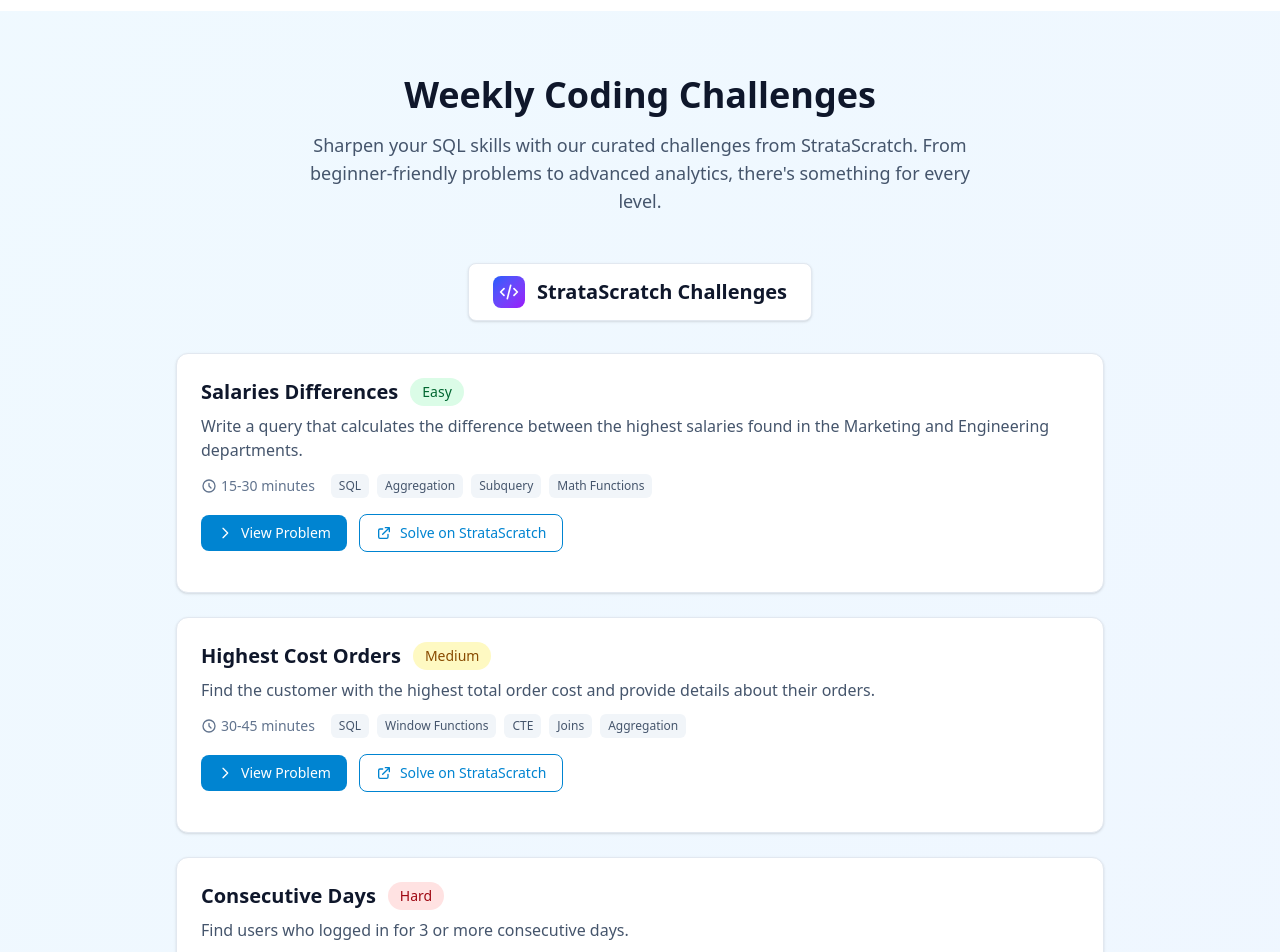
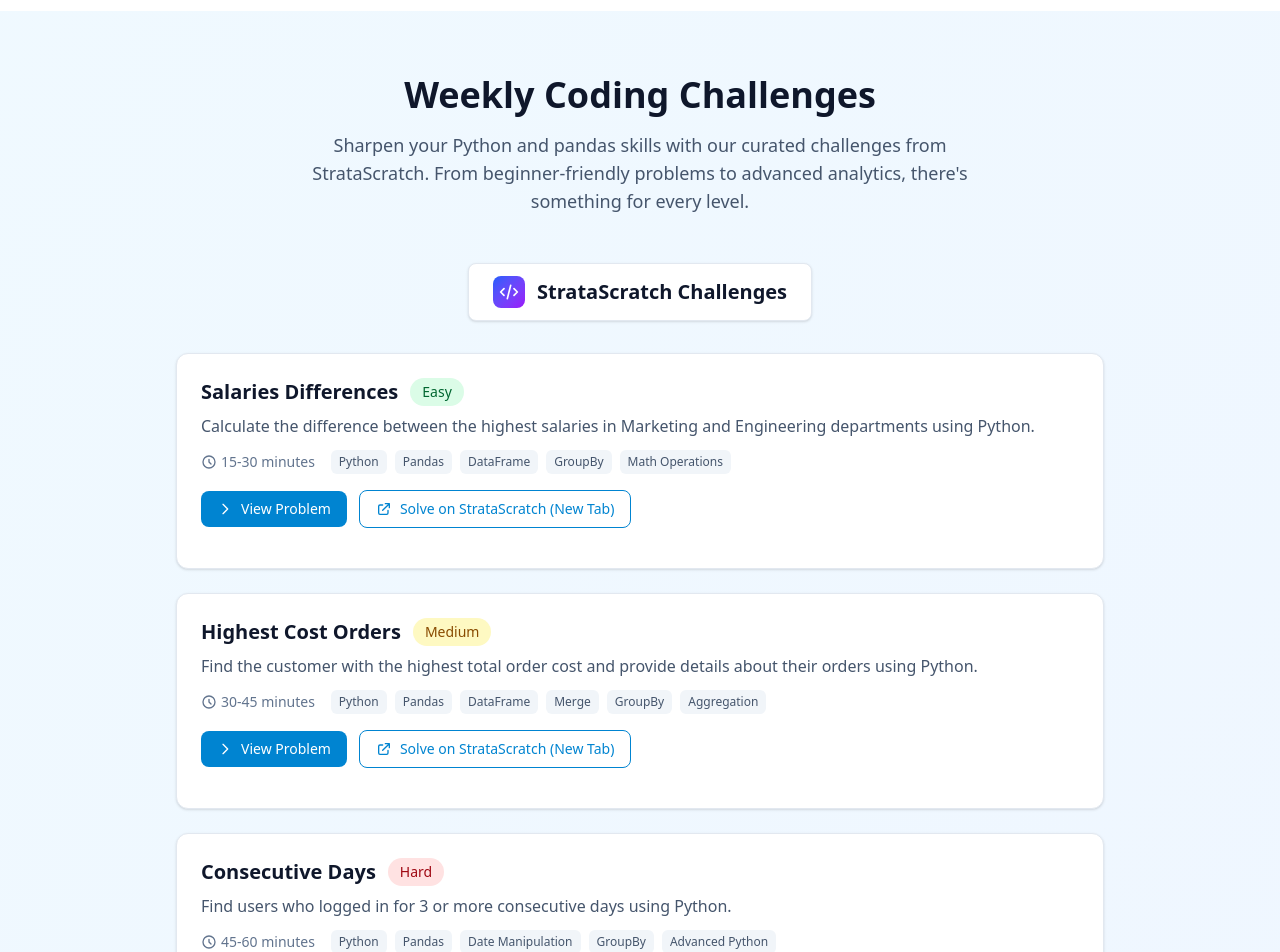
Before and after one commit to haseebraza715/elte-dsc-website, a React (Vite) app: page / in a window 1280 px wide. Shown: the part 2760-3712 px from the top of the page. Built offline with nearby package versions, Linux system fonts and the light colour scheme.

Commit message:
added proper description of python problems

```diff
--- a/src/components/WeeklyChallenges.jsx
+++ b/src/components/WeeklyChallenges.jsx
@@ -12,25 +12,30 @@
       difficulty: 'Easy',
       difficultyColor: 'bg-green-100 text-green-800',
       platform: 'StrataScratch',
-      description: 'Write a query that calculates the difference between the highest salaries found in the Marketing and Engineering departments.',
-      problem: `Given a table with employee information, you need to find the salary difference between the highest-paid employee in Marketing and the highest-paid employee in Engineering.
+      description: 'Calculate the difference between the highest salaries in Marketing and Engineering departments using Python.',
+      problem: `Given a DataFrame with employee information, you need to find the salary difference between the highest-paid employee in Marketing and the highest-paid employee in Engineering.
 
-Table Schema:
+DataFrame Schema:
 - id (int): Employee ID
-- first_name (varchar): Employee's first name
-- last_name (varchar): Employee's last name
+- first_name (str): Employee's first name
+- last_name (str): Employee's last name
 - salary (int): Employee's salary
-- department (varchar): Employee's department
+- department (str): Employee's department
 
 Expected Output:
-- salary_difference (int): The absolute difference between the highest salaries in Marketing and Engineering departments`,
+- salary_difference (int): The absolute difference between the highest salaries in Marketing and Engineering departments
+
+Example:
+Input: employees DataFrame with salary and department columns
+Output: Integer representing the salary difference`,
       hints: [
-        'Use MAX() function to find the highest salary in each department',
-        'Use WHERE clause to filter by department',
-        'Use ABS() function to get the absolute difference',
-        'Consider using a subquery or CTE for cleaner code'
+        'Use pandas groupby() to group by department',
+        'Apply max() function to find highest salary in each department',
+        'Use loc or query to filter specific departments',
+        'Use abs() function to get the absolute difference',
+        'Consider using numpy for mathematical operations'
       ],
-      tags: ['SQL', 'Aggregation', 'Subquery', 'Math Functions'],
+      tags: ['Python', 'Pandas', 'DataFrame', 'GroupBy', 'Math Operations'],
       estimatedTime: '15-30 minutes',
       link: 'https://platform.stratascratch.com/coding/10308-salaries-differences?code_type=2'
     },
@@ -40,36 +45,36 @@
       difficulty: 'Medium',
       difficultyColor: 'bg-yellow-100 text-yellow-800',
       platform: 'StrataScratch',
-      description: 'Find the customer with the highest total order cost and provide details about their orders.',
+      description: 'Find the customer with the highest total order cost and provide details about their orders using Python.',
       problem: `You need to identify the customer who has spent the most money in total across all their orders, and then provide details about their highest-cost orders.
 
-Table Schemas:
+DataFrames:
 customers:
 - id (int): Customer ID
-- first_name (varchar): Customer's first name
-- last_name (varchar): Customer's last name
+- first_name (str): Customer's first name
+- last_name (str): Customer's last name
 
 orders:
 - id (int): Order ID
 - cust_id (int): Customer ID (foreign key)
 - order_date (datetime): Date of the order
-- order_details (varchar): Details about the order
+- order_details (str): Details about the order
 - total_order_cost (int): Total cost of the order
 
 Expected Output:
-- first_name (varchar): Customer's first name
-- last_name (varchar): Customer's last name
+- first_name (str): Customer's first name
+- last_name (str): Customer's last name
 - total_order_cost (int): Total cost of all orders
 - order_date (datetime): Date of the highest-cost order
-- order_details (varchar): Details of the highest-cost order`,
+- order_details (str): Details of the highest-cost order`,
       hints: [
-        'First find the customer with the highest total order cost using SUM() and GROUP BY',
-        'Use window functions or subqueries to identify the top customer',
-        'Then filter orders for that specific customer',
-        'Use ROW_NUMBER() or RANK() to find the highest-cost order per customer',
-        'Consider using CTEs for better readability'
+        'Use pandas merge() to join customers and orders DataFrames',
+        'Use groupby() and sum() to calculate total order cost per customer',
+        'Use idxmax() to find the customer with highest total cost',
+        'Filter orders for the top customer and find their highest-cost order',
+        'Consider using sort_values() and head() for alternative approaches'
       ],
-      tags: ['SQL', 'Window Functions', 'CTE', 'Joins', 'Aggregation'],
+      tags: ['Python', 'Pandas', 'DataFrame', 'Merge', 'GroupBy', 'Aggregation'],
       estimatedTime: '30-45 minutes',
       link: 'https://platform.stratascratch.com/coding/9915-highest-cost-orders?code_type=2'
     },
@@ -79,15 +84,15 @@
       difficulty: 'Hard',
       difficultyColor: 'bg-red-100 text-red-800',
       platform: 'StrataScratch',
-      description: 'Find users who logged in for 3 or more consecutive days.',
-      problem: `You need to identify users who have logged in for at least 3 consecutive days. This is a classic problem that requires understanding of window functions and date manipulation.
+      description: 'Find users who logged in for 3 or more consecutive days using Python.',
+      problem: `You need to identify users who have logged in for at least 3 consecutive days. This requires understanding of date manipulation and grouping in pandas.
 
-Table Schema:
+DataFrame Schema:
 sf_events:
 - id (int): Event ID
 - user_id (int): User ID
 - date (datetime): Date of the event (login)
-- event_type (varchar): Type of event (e.g., 'login')
+- event_type (str): Type of event (e.g., 'login')
 
 Expected Output:
 - user_id (int): User ID
@@ -95,13 +100,14 @@
 
 Note: A user is considered to have logged in on consecutive days if they have events on consecutive calendar days.`,
       hints: [
-        'Use ROW_NUMBER() window function to create a sequence',
-        'Calculate the difference between the login date and the row number to identify consecutive days',
-        'Group by user_id and the calculated difference to find consecutive day groups',
+        'Use pandas groupby() to group by user_id',
+        'Apply date sorting and calculate date differences',
+        'Use diff() function to find consecutive days',
+        'Use cumsum() to group consecutive day sequences',
         'Filter groups that have 3 or more consecutive days',
-        'Consider using LAG() or LEAD() functions for alternative approaches'
+        'Consider using shift() for alternative consecutive day detection'
       ],
-      tags: ['SQL', 'Window Functions', 'Date Functions', 'CTE', 'Advanced SQL'],
+      tags: ['Python', 'Pandas', 'Date Manipulation', 'GroupBy', 'Advanced Python'],
       estimatedTime: '45-60 minutes',
       link: 'https://platform.stratascratch.com/coding/2054-consecutive-days?code_type=2'
     }
@@ -120,7 +126,7 @@
             Weekly Coding Challenges
           </h2>
           <p className="text-lg text-slate-600 max-w-2xl mx-auto">
-            Sharpen your SQL skills with our curated challenges from StrataScratch.
+            Sharpen your Python and pandas skills with our curated challenges from StrataScratch.
             From beginner-friendly problems to advanced analytics, there's something for every level.
           </p>
         </div>
@@ -207,7 +213,7 @@
                       <svg className="w-4 h-4 mr-2" fill="none" stroke="currentColor" viewBox="0 0 24 24">
                         <path strokeLinecap="round" strokeLinejoin="round" strokeWidth={2} d="M10 6H6a2 2 0 00-2 2v10a2 2 0 002 2h10a2 2 0 002-2v-4M14 4h6m0 0v6m0-6L10 14" />
                       </svg>
-                      Solve on StrataScratch
+                      Solve on StrataScratch (New Tab)
                     </a>
                   </div>
 
@@ -309,7 +315,7 @@
                       rel="noopener noreferrer"
                       className="inline-flex items-center px-3 py-1 bg-sky-600 hover:bg-sky-700 text-white rounded-md text-xs font-medium transition-colors focus:outline-none focus:ring-2 focus:ring-sky-500"
                     >
-                      Start Challenge
+                      Start Challenge (New Tab)
                     </a>
                   </div>
                 </div>
```
